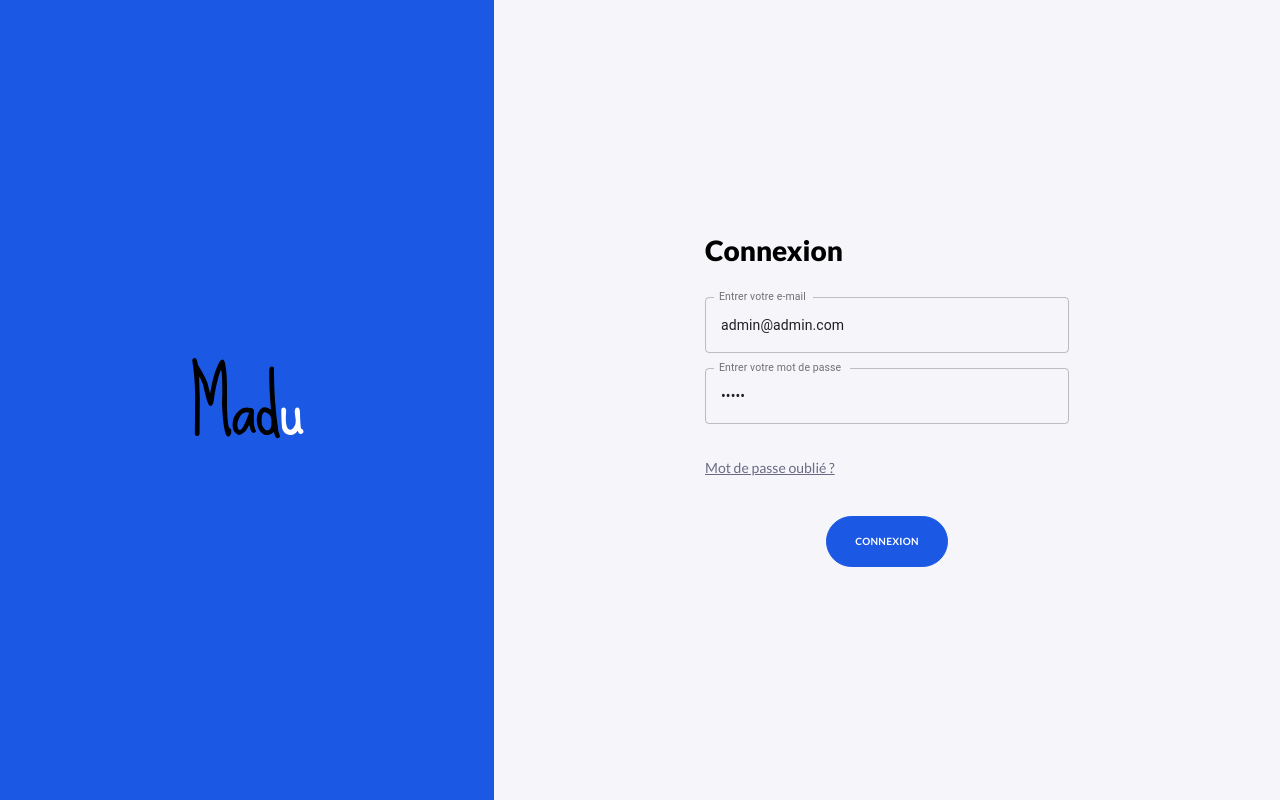
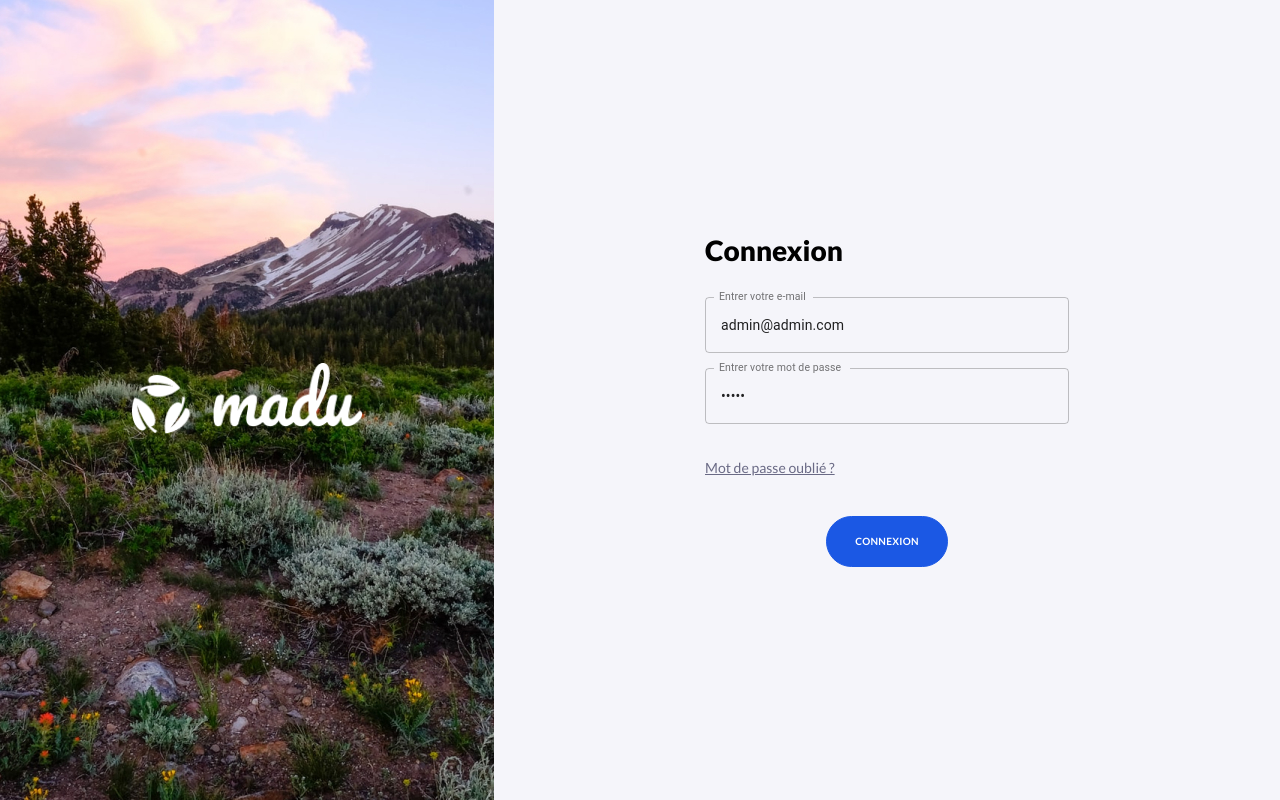
Before and after one commit to MaduHetic/madu-front, a React (Create React App) app: page / in a window 1280 px wide. Built offline with nearby package versions, Linux system fonts and the light colour scheme; what react-mapbox-gl, redux-axios-middleware, typesafe-actions would draw is missing.

Commit message:
replaced banner on loginPage

```diff
--- a/src/pages/login.js
+++ b/src/pages/login.js
@@ -4,11 +4,22 @@ import { Link } from 'react-router-dom';
 import styled from 'styled-components';
 import TextField from '@material-ui/core/TextField';
 import { Color, Font, Breakpoint } from '../styles/variables';
-import Logo from '../images/Logo.svg';
 import LogoMobile from '../images/Logo-white.svg';
 import CustomButton from '../components/button/button';
 
+import background from '../images/background.jpg'
+import Logo from '../images/maduLogo.png'
+
 import { User } from '../core/user';
+
+const LogoContainer = styled.div`
+  width: 23rem;
+  height: auto;
+  & img {
+    width: 100%;
+    height: auto;
+  }
+`
 
 const SContainer = styled.div`
   display: flex;
@@ -24,15 +35,12 @@ const SContainer = styled.div`
   }
   .login-banner {
     max-width: 494px;
-    background: ${Color.main};
+    background-image: url(${background});
+    background-size: cover;
+    background-repeat: no-repeat;
+    background-position: center center;
     @media screen and (max-width: ${Breakpoint.m}) {
       display: none;
-    }
-    div {
-      width: 116px;
-      img {
-        width: 100%;
-      }
     }
   }
   .login-content {
@@ -104,9 +112,9 @@ const Login = ({ history }) => {
   return (
     <SContainer>
       <div className="login-banner">
-        <div>
+        <LogoContainer>
           <img src={Logo} alt="Logo Madu"/>
-        </div>
+        </LogoContainer>
       </div>
       <div className="login-content">
         <div>
```
Also changed, not shown: src/images/background.jpg (added), src/images/maduLogo.png (added).
